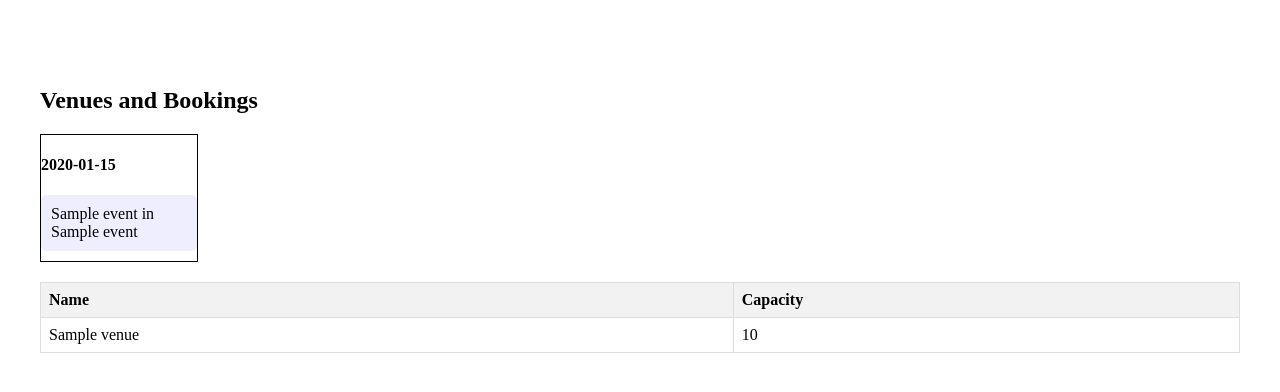
After one commit to jonlauvstad/GokApp, a Flask app: template GeoFlask/templates/admin_venue.html in a window 1280 px wide. The commit adds this page. Shown: the top 392 px of the page. Run offline with Flask 3, Linux system fonts and the light colour scheme; the template is opened without the code that fills it: most values are stand-ins (such as "Sample title", 1, 10 or a date in 2020).

Commit message:
andreas14jan

```diff
--- a/GeoFlask/app.py
+++ b/GeoFlask/app.py
@@ -10,6 +10,7 @@ import utility.rout_funcs.admin_routs as adm_routs
 import utility.rout_funcs.assignment_routs as ass_routs
 import utility.rout_funcs.lecture_routs as lec_routs
 import utility.rout_funcs.examImp_routs as exImp_routs
+import utility.rout_funcs.venue_routs as ven_routs
 
 urllib3.disable_warnings()
 
@@ -35,6 +36,11 @@ def after_request(response):
     response.headers["Pragma"] = "no-cache"
     return response
 
+
+# ------------------------------------------------------------------
+
+
+
 @app.route("/")
 def index():
     if "user" not in session or datetime.now() > session['token_expiration_dt']:        # timezone.utc
@@ -54,6 +60,14 @@ def logout():
 @login_required(roles=None)
 def calendar():
     return cal_routs.calendar_function()
+
+# ------------------------------------------------------------------
+@app.route("/admin_venue")
+@login_required(roles=["admin"])
+def admin_venue():
+    return ven_routs.get_venues()
+# ------------------------------------------------------------------
+
 
 @app.route("/Assignment/<int:id>")
 @login_required(roles=None)
--- a/GeoFlask/static/styles.css
+++ b/GeoFlask/static/styles.css
@@ -232,3 +232,49 @@ nav a, nav h1{
     background: green;
     color: white;
 }
+
+
+
+
+
+
+
+table {
+    width: 100%;
+    border-collapse: collapse;
+    margin-top: 20px;
+}
+
+th, td {
+    border: 1px solid #ddd;
+    padding: 8px;
+    text-align: left;
+}
+
+th {
+    background-color: #f2f2f2;
+}
+
+tr:nth-child(even) {
+    background-color: #f9f9f9;
+}
+
+
+.container {
+    max-width: 1200px;
+    margin: auto;
+    padding: 20px;
+}
+
+.calendar-container {
+    display: flex;
+    flex-wrap: wrap;
+    justify-content: space-between;
+}
+
+.event {
+    background-color: #eef;
+    padding: 10px;
+    margin-bottom: 10px;
+    border-radius: 5px;
+}
--- /dev/null
+++ b/GeoFlask/templates/admin_venue.html
@@ -0,0 +1,39 @@
+{% extends "layout.html" %}
+
+{% block title %}Admin Venue Calendar{% endblock %}
+
+{% block main %}
+<div class="container">
+    <h2>Venues and Bookings</h2>
+    {% if days %}
+    <div class="calendar-container">
+        {% for day in days %}
+        <div class="calendarPcDayDiv">
+            <h4>{{ day.date.strftime('%Y-%m-%d') }}</h4>
+            {% for event in day.events %}
+            <div class="event">
+                <span>{{ event.lectureName or event.eventName }}</span> in <span>{{ event.venueName }}</span>
+            </div>
+            {% endfor %}
+        </div>
+        {% endfor %}
+    </div>
+    {% endif %}
+    <table>
+        <thead>
+            <tr>
+                <th>Name</th>
+                <th>Capacity</th>
+            </tr>
+        </thead>
+        <tbody>
+            {% for venue in venues %}
+            <tr>
+                <td>{{ venue.name }}</td>
+                <td>{{ venue.capacity }}</td>
+            </tr>
+            {% endfor %}
+        </tbody>
+    </table>
+</div>
+{% endblock %}
```
Also changed, not shown: GeoFlask/utility/create_token.py (added, +20 -0 lines), GeoFlask/utility/rout_funcs/venue_routs.py (added, +29 -0 lines), GeoFlask/templates/events.html (line endings or trailing spaces), 2 other files.
